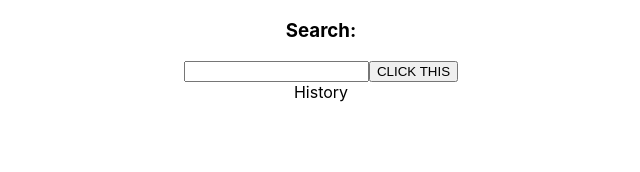
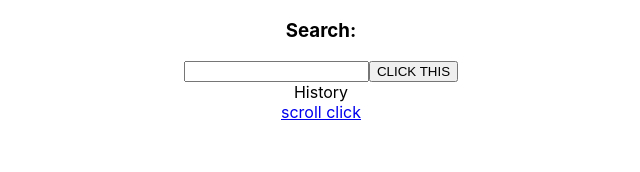
Before and after one commit to shraddha-1402/exploring-github-public-api, a React (Create React App) app: page / in a window 1280 px wide. Shown: the top 172 px of the page, without its empty margins (319-959 px from the left). Built offline with nearby package versions, Linux system fonts and the light colour scheme.

Commit message:
scroll feature added

```diff
--- a/src/App.css
+++ b/src/App.css
@@ -41,3 +41,9 @@
   color: blue;
   cursor: pointer;
 }
+
+.display-info{
+  background-color: burlywood;
+  margin-top: 600px;
+  margin-bottom: 600px;
+}
--- a/src/App.js
+++ b/src/App.js
@@ -1,17 +1,14 @@
-import React, { useState, useEffect } from 'react';
+import React, { useState } from 'react';
 import './App.css';
 import Search from './components/Search';
+import DisplayInfo from './components/DisplayInfo';
 import History from './components/History';
 
 const App = () => {
   const [username, setUsername] = useState("");
   const [usrArray, setUsrArray] = useState([]);
-  const [usrInfo, setUsrInfo] = useState();
+  const [usrInfo, setUsrInfo] = useState({});
   const [infoLoaded, setInfoLoaded] = useState({show: false});
-
-  useEffect(()=>{
-    setInfoLoaded({show: true});
-  },[usrInfo]);
 
   const handleChange = (event) => {
     let username = event.target.value;
@@ -26,8 +23,9 @@ const App = () => {
         let userInfo = JSON.parse(xhttp.responseText);
         if(Object.keys(userInfo).length){
           console.log({username});
-          console.log(userInfo);
+          // console.log(userInfo);
           setUsrInfo({name: "atharva"});
+          setInfoLoaded({show: true});
           setUsrArray([...usrArray, username]);
         }
         else{
@@ -49,14 +47,15 @@ const App = () => {
 
   return (
     <div className="App">
-      {console.log(infoLoaded.show)}
-      {infoLoaded.show && console.log("displaying content and scrolled")}
+      {/* {console.log(infoLoaded.show)}
+      {infoLoaded.show && console.log("displaying content and scrolled")} */}
       <Search
         handleChange={handleChange}
         enterPressed={enterPressed}
         xhttpReq={xhttpReq}
       />
       <History usrArray={usrArray} xhttpReq={xhttpReq}/>
+      <DisplayInfo usrInfo={usrInfo} infoLoaded={infoLoaded}/>
     </div>
   );
 }
--- /dev/null
+++ b/src/components/DisplayInfo.js
@@ -0,0 +1,27 @@
+import React, {useEffect} from 'react';
+import '../App.css';
+
+const DisplayInfo = ({usrInfo, infoLoaded})=> {
+  useEffect(()=>{
+    console.log(usrInfo)
+    if(Object.keys(usrInfo).length){
+      (function(){
+        document.getElementById('scrollTrigger').click();
+        console.log("scroll ", infoLoaded);
+      })();
+    }
+  },[usrInfo, infoLoaded])
+
+  return(
+    <React.Fragment>
+      <a id="scrollTrigger" href="#infoDom"><div>scroll click</div></a>
+      {infoLoaded.show &&
+        <div className="display-info" id="infoDom">
+          Scrolled till here
+        </div>
+      }
+    </React.Fragment>
+  )
+}
+
+export default DisplayInfo;
--- a/src/components/Search.js
+++ b/src/components/Search.js
@@ -2,6 +2,7 @@ import React from 'react';
 
 const Search = ({handleChange, enterPressed, xhttpReq}) => {
   return(
+    <React.Fragment>
     <div>
       <div><h3>Search:</h3></div>
       <div>
@@ -9,6 +10,7 @@ const Search = ({handleChange, enterPressed, xhttpReq}) => {
         <button onClick={xhttpReq}>CLICK THIS</button>
       </div>
     </div>
+    </React.Fragment>
   )
 }
 //Object.keys(userInfo).length === 0 && userInfo.constructor === Object
```
